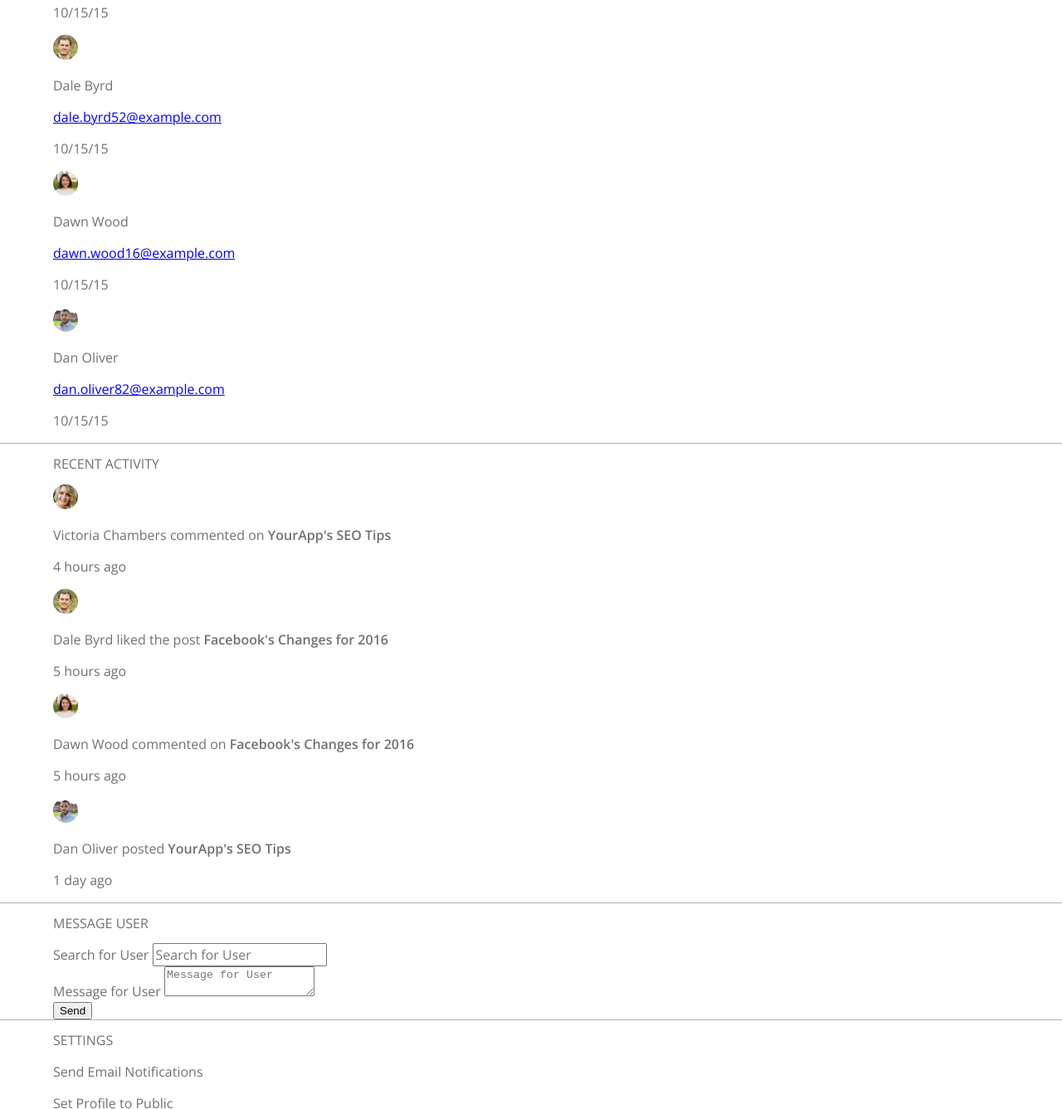
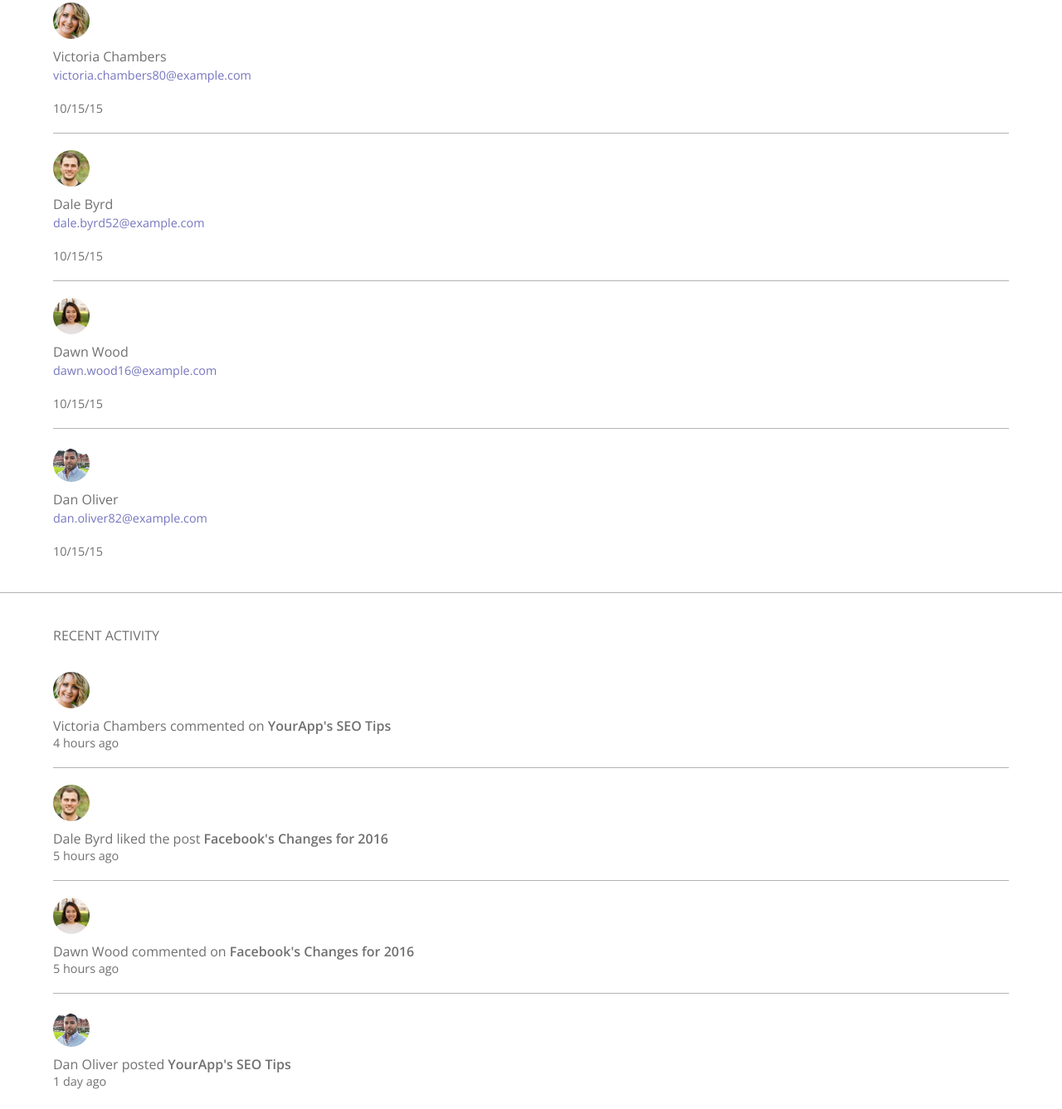
Before and after one commit to rochellehickey/Techdegree-Project-9, a plain HTML site: page index.html in a window 1280 px wide. Shown: the part 1174-2511 px from the top of the page at 83% size. Drawn offline with nearby package versions, Linux system fonts and the light colour scheme.

Commit message:
Social stats done, new member worked on, recent activity worked on

```diff
--- a/index.html
+++ b/index.html
@@ -171,54 +171,70 @@
       <div class="wrapper">
         <h2>New Members</h2>
         <div class="new-member-block">
-          <img src="images/member-1.jpg" class="member-profile-picture" alt="new memeber profile picture">
+          <img src="images/member-1.jpg" class="member-profile-picture" alt="new member profile picture">
+          <div class="member-name-and-contact">
             <p>Victoria Chambers</p>
             <p><a href="#">victoria.chambers80@example.com</a></p>
+          </div>
+          <div class="joined">
             <p class="joined-date">10/15/15</p>
+          </div>
         </div>
         <div class="new-member-block">
           <img src="images/member-2.jpg" class="member-profile-picture" alt="new memeber profile picture">
+          <div class="member-name-and-contact">
             <p>Dale Byrd</p>
             <p><a href="#">dale.byrd52@example.com</a></p>
+          </div>
+          <div class="joined">
             <p class="joined-date">10/15/15</p>
           </div>
+        </div>
         <div class="new-member-block">
-          <img src="images/member-3.jpg" class="member-profile-picture" alt="new memeber profile picture">
+          <img src="images/member-3.jpg" class="member-profile-picture" alt="new member profile picture">
+          <div class="member-name-and-contact">
             <p>Dawn Wood</p>
             <p><a href="#">dawn.wood16@example.com</a></p>
+          </div>
+          <div class="joined">
             <p class="joined-date">10/15/15</p>
           </div>
+        </div>
         <div class="new-member-block">
-          <img src="images/member-4.jpg" class="member-profile-picture" alt="new memeber profile picture">
+          <img src="images/member-4.jpg" class="member-profile-picture" alt="new member profile picture">
+          <div class="member-name-and-contact">
             <p>Dan Oliver</p>
             <p><a href="#">dan.oliver82@example.com</a></p>
+          </div>
+          <div class="joined">
             <p class="joined-date">10/15/15</p>
+          </div>
         </div>
       </div>
     </section>
     <section class="recent-activity division">
       <div class="wrapper">
         <h2>Recent Activity</h2>
-        <div class="recent-activity-block">
-          <img src="images/member-1.jpg" class="member-profile-picture" alt="new memeber profile picture">
-          <p>Victoria Chambers commented on <strong>YourApp's SEO Tips</strong></p>
+        <a href="#" class="recent-activity-block">
+          <img src="images/member-1.jpg" class="member-profile-picture" alt="member profile picture">
+          <p class="recent-activity">Victoria Chambers commented on <strong>YourApp's SEO Tips</strong></p>
           <p class="hour-active">4 hours ago</p>
-        </div>
-        <div class="recent-activity-block">
-          <img src="images/member-2.jpg" class="member-profile-picture" alt="new memeber profile picture">
-          <p>Dale Byrd liked the post <strong>Facebook's Changes for 2016</strong></p>
+        </a>
+        <a href="#" class="recent-activity-block">
+          <img src="images/member-2.jpg" class="member-profile-picture" alt="member profile picture">
+          <p class="recent-activity">Dale Byrd liked the post <strong>Facebook's Changes for 2016</strong></p>
           <p class="hour-active">5 hours ago</p>
-        </div>
-        <div class="recent-activity-block">
-          <img src="images/member-3.jpg" class="member-profile-picture" alt="new memeber profile picture">
-          <p>Dawn Wood commented on <strong>Facebook's Changes for 2016</strong></p>
+        </a>
+        <a href="#" class="recent-activity-block">
+          <img src="images/member-3.jpg" class="member-profile-picture" alt="member profile picture">
+          <p class="recent-activity">Dawn Wood commented on <strong>Facebook's Changes for 2016</strong></p>
           <p class="hour-active">5 hours ago</p>
-        </div>
-        <div class="recent-activity-block">
-          <img src="images/member-4.jpg" class="member-profile-picture" alt="new memeber profile picture">
-          <p>Dan Oliver posted <strong>YourApp's SEO Tips</strong></p>
+        </a>
+        <a href="#" class="recent-activity-block">
+          <img src="images/member-4.jpg" class="member-profile-picture" alt="member profile picture">
+          <p class="recent-activity">Dan Oliver posted <strong>YourApp's SEO Tips</strong></p>
           <p class="hour-active">1 day ago</p>
-        </div>
+        </a>
       </div>
     </section>
     <section class="message-user division">
--- a/scss/base/_typography.scss
+++ b/scss/base/_typography.scss
@@ -23,6 +23,7 @@ h2 {
   font-weight: $font-weight-regular;
   text-transform: uppercase;
   color: $dark-grey;
+  margin-top: 40px;
 }
 
 p,
--- /dev/null
+++ b/scss/components/_new-members.scss
@@ -0,0 +1,39 @@
+/* ------------------------------------------- */
+/* --------------- NEW MEMBERS --------------- */
+/* ------------------------------------------- */
+
+.new-member-block {
+  padding: 20px 0;
+  border-bottom: 1px solid $light-grey;
+  display: flex;
+  flex-direction: column;
+  flex-wrap: wrap;
+  align-items: flex-start;
+}
+
+.new-member-block:last-child {
+  border: none;
+  margin-bottom: 20px;
+}
+
+.member-name-and-contact {
+  margin: 10px 0 0 0;
+  flex-direction: column;
+}
+
+.member-name-and-contact p {
+  margin: 0 auto;
+}
+
+.member-name-and-contact a {
+  font-size: $email-size;
+  margin: 0 auto;
+  line-height: 1;
+  text-decoration: none;
+  color: $primary-color;
+}
+
+.joined-date {
+  font-size: $date-joined-size;
+  margin: 20px 0 0 0;
+}
--- /dev/null
+++ b/scss/components/_recent-activity.scss
@@ -0,0 +1,37 @@
+/* ------------------------------------------- */
+/* ------------- RECENT ACTIVITY ------------- */
+/* ------------------------------------------- */
+
+.recent-activity-block {
+  padding: 20px 0;
+  border-bottom: 1px solid $light-grey;
+  text-decoration: none;
+  display: flex;
+  flex-direction: column;
+  flex-wrap: wrap;
+  align-items: flex-start;
+}
+
+.recent-activity-block:last-child {
+  border: none;
+  margin-bottom: 20px;
+}
+
+.recent-activity {
+  margin: 10px 0 0 0;
+}
+
+.hour-active {
+  font-size: $hour-active-size;
+  margin: 0;
+}
+
+.arrow {
+  position: absolute;
+  margin: auto 10px;
+  padding: .5em; /* Arrow size */
+  box-shadow: 1px -1px 0 1px $secondary-color inset;
+  border: solid transparent;
+  border-width: 0 0 1em 1em;
+  transform: rotate(225deg);
+}
--- a/scss/components/_social-stats.scss
+++ b/scss/components/_social-stats.scss
@@ -2,14 +2,16 @@
 .facebook-block,
 .googlePlus-block {
   background: $fields;
-  width: 90%;
+  width: 100%;
+  max-width: 350px;
   height: auto;
   padding: 20px 10px;
-  margin: 20px 10px;
+  margin: 20px auto;
   border: 1px solid $light-grey;
   border-radius: 5px;
   display: flex;
   flex-wrap: wrap;
+  align-items: baseline;
   fill: $white;
 }
 
@@ -21,7 +23,7 @@
 }
 
 .stat-name {
-  line-height: 0px;
+  line-height: 1.1;
   font-size: $social-stat-title;
   font-weight: $font-weight-bold;
   color: $primary-color;
@@ -29,7 +31,7 @@
 }
 
 .stat-numbers {
-  line-height: 0px;
+  line-height: 1.1;
   color: $dark-grey;
   font-size: $social-stat-size;
   font-weight: $font-weight-light;
--- a/scss/components/_svg.scss
+++ b/scss/components/_svg.scss
@@ -33,7 +33,7 @@
 #googlePlus-icon {
   width: 80px;
   height: 80px;
-  margin: auto 0 auto 15px;
+  margin: auto 10px;
 }
 
 #twitter-icon circle,
--- a/scss/helpers/_variables.scss
+++ b/scss/helpers/_variables.scss
@@ -31,3 +31,6 @@ $headerTwo-size: 1em;
 $paragraph-size: 1em;
 $social-stat-title: 1.2em;
 $social-stat-size: 3em;
+$email-size: .9em;
+$date-joined-size: .9em;
+$hour-active-size: .9em;
--- a/scss/main.scss
+++ b/scss/main.scss
@@ -7,6 +7,8 @@
 @import 'components/navigation';
 @import 'components/svg';
 @import 'components/social-stats';
+@import 'components/new-members';
+@import 'components/recent-activity';
 
 
 
@@ -24,6 +26,12 @@ img {
   border-radius: 50%;
 }
 
+.member-profile-picture {
+  width: 44px;
+  height: auto;
+  margin-right: 10px;
+}
+
 .yourApp {
   font-family: $primary-font;
   text-decoration: none;
```
Also changed, not shown: css/styles.css, 1 other file. Lines whose indentation alone changed are shown as unchanged.
